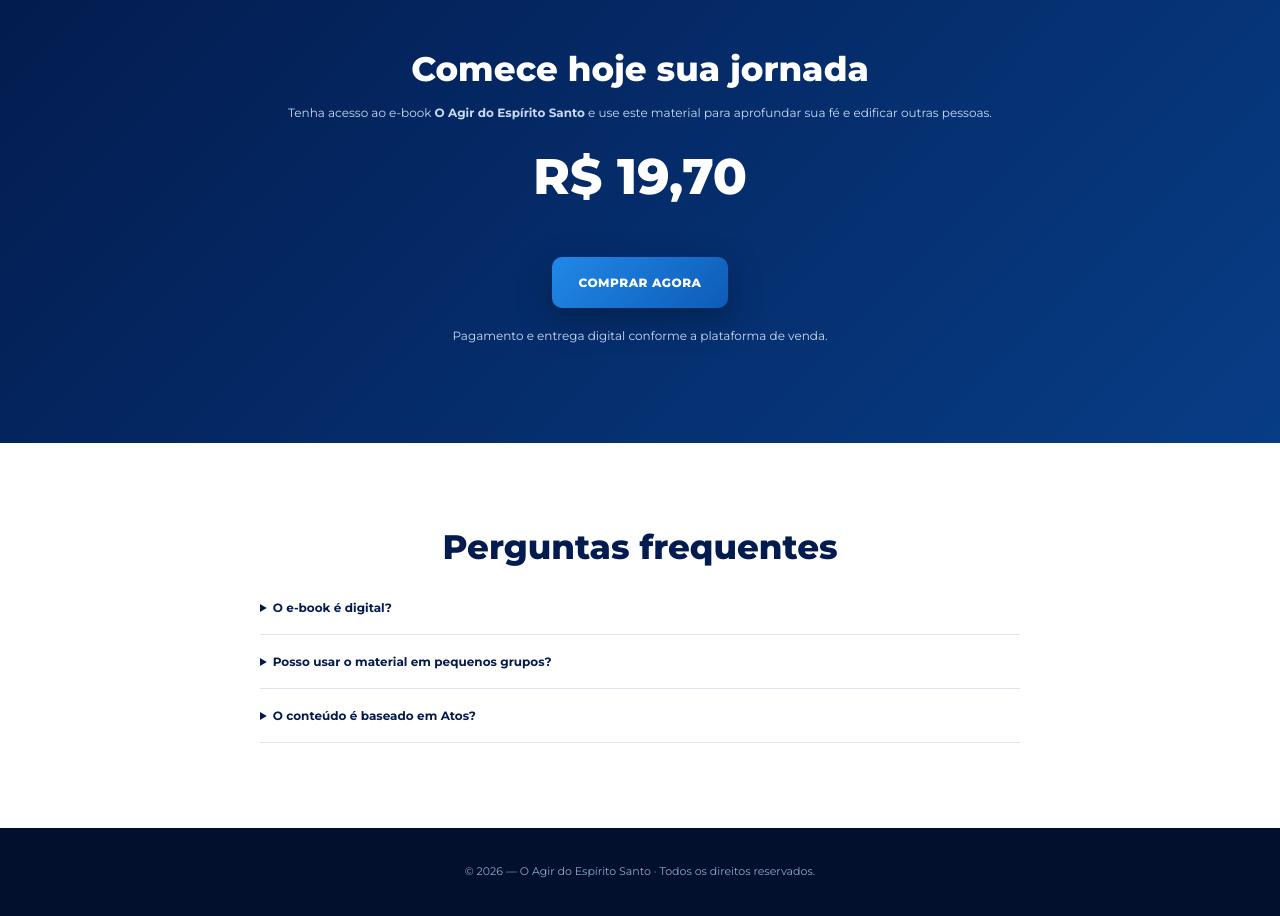
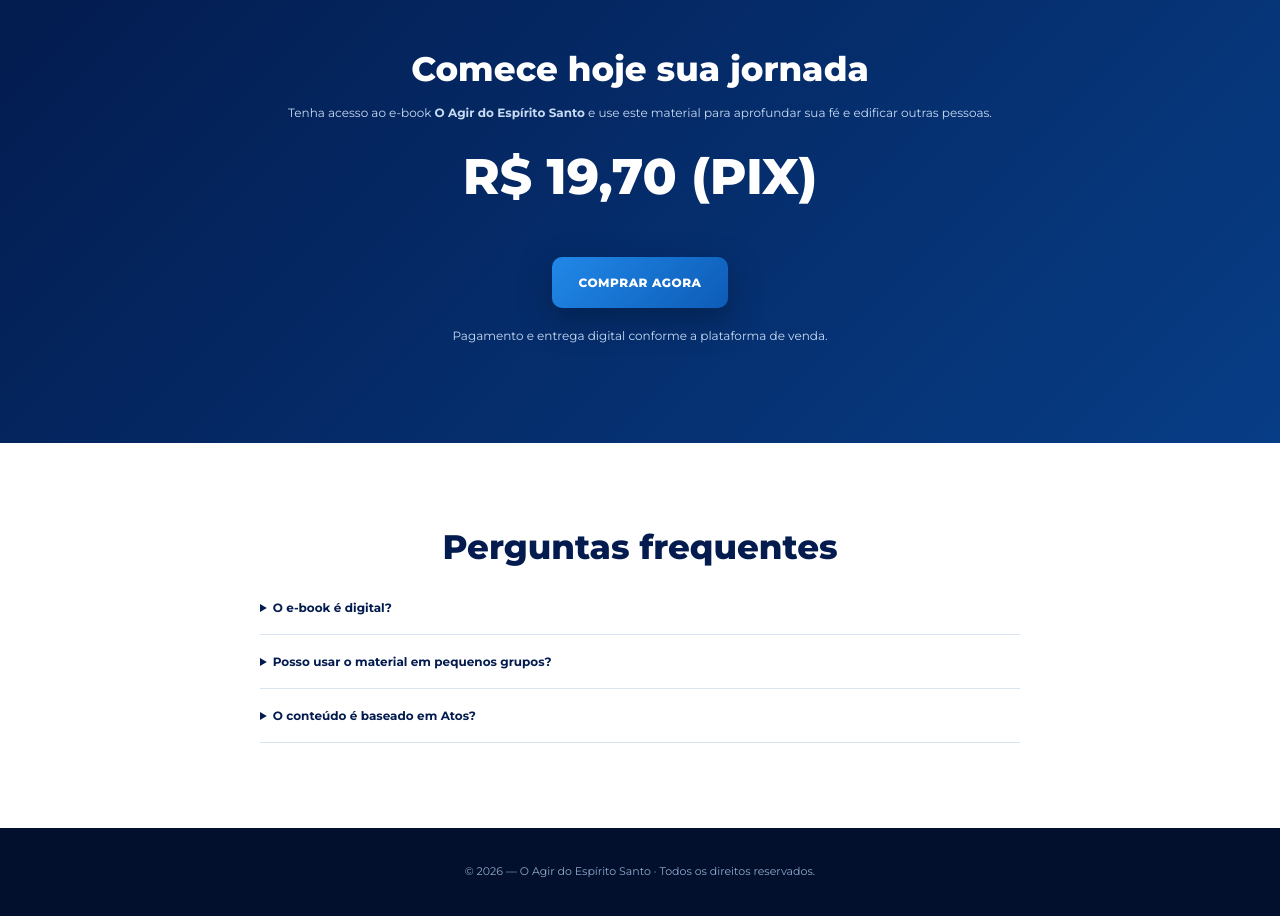
Before and after one commit to carlosnewman/O_AGIR_ESPIRITO_SANTO, a plain HTML site: page index.html in a window 1280 px wide. Shown: the part 2580-3496 px from the top of the page. Drawn offline with Linux system fonts and the light colour scheme.

Commit message:
Update price display to include payment method

```diff
--- a/index.html
+++ b/index.html
@@ -96,7 +96,7 @@ footer{background:#020f2d;color:#90a9ca;padding:35px 0;text-align:center;font-si
 <div class="container">
 <h2 class="section-title">Comece hoje sua jornada</h2>
 <p>Tenha acesso ao e-book <strong>O Agir do Espírito Santo</strong> e use este material para aprofundar sua fé e edificar outras pessoas.</p>
-<div class="price">R$ 19,70</div>
+<div class="price">R$ 19,70 (PIX)</div>
 <a class="cta" href="https://payfast.greenn.com.br/44pssd8" target="_blank" rel="noopener noreferrer">COMPRAR AGORA</a>
 <p style="margin-top:18px">Pagamento e entrega digital conforme a plataforma de venda.</p>
 </div>
```
